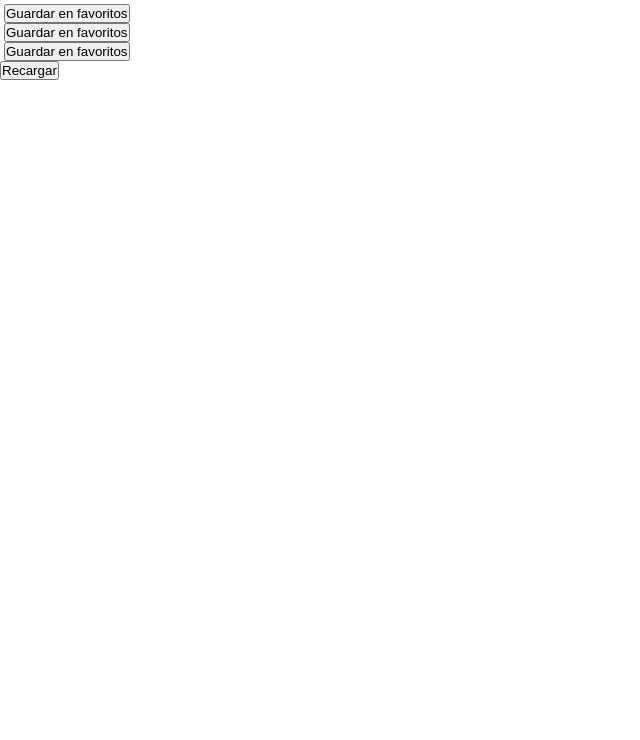
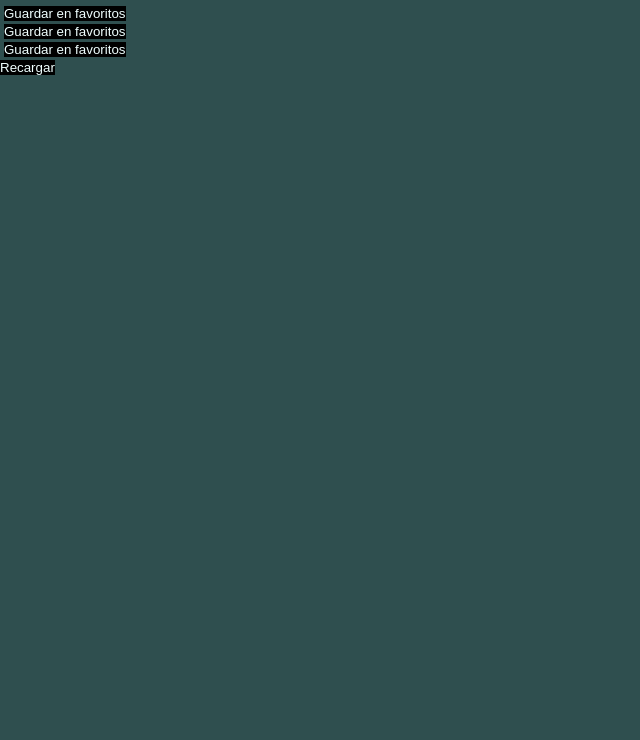
Before and after one commit to HuascarGutierrez/perritosS, a plain HTML site: page index.html in a window 1280 px wide. Shown: the part 60-800 px from the top of the page, without its empty margins (0-640 px from the left). Drawn offline with Linux system fonts and the light colour scheme.

Commit message:
haciendo el style

```diff
--- a/styles.css
+++ b/styles.css
@@ -4,6 +4,16 @@
     box-sizing: border-box;
 }
 body {
+    background-color: darkslategray;
     height: 100vh;
     width: 100vw;
 }
+article {
+    width: fit-content;
+    height: fit-content;
+}
+button {
+    background-color: black;
+    color: azure;
+    border-style:none;
+}
```
